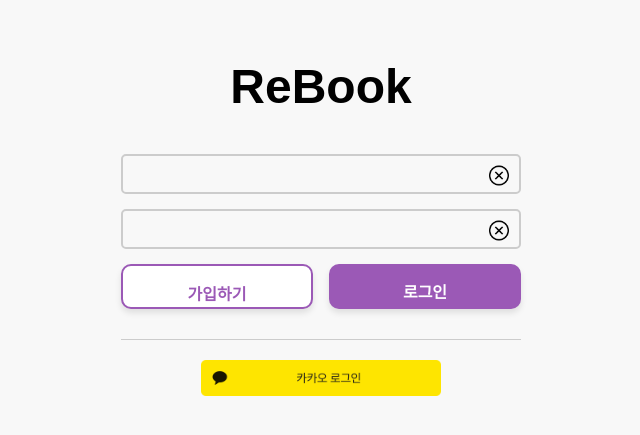
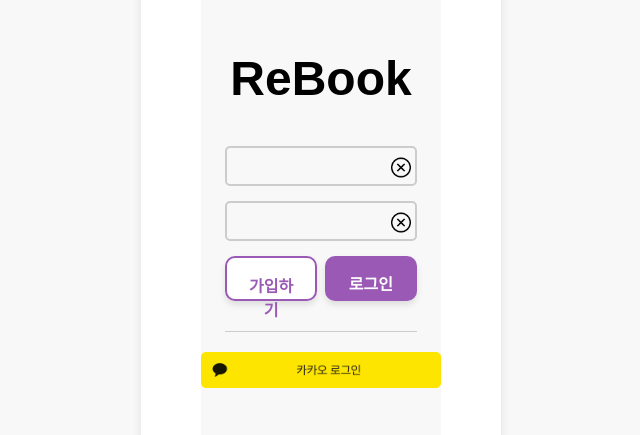
Before and after one commit to 5-ReBook/ReBook_FE, a React (Vite) app: page /signin in a window 1280 px wide. Shown: the part 197-632 px from the top of the page, without its empty margins (319-959 px from the left). Built offline with nearby package versions, Linux system fonts and the light colour scheme.

Commit message:
[feat] 공통 레이아웃 설정

```diff
--- /dev/null
+++ b/src/App.css
@@ -0,0 +1,26 @@
+/* 전체 배경 설정 */
+body, html {
+    margin: 0;
+    padding: 0;
+    width: 100%;
+    height: 100%;
+    display: flex;
+    justify-content: center;
+    align-items: center;
+    background-color: #f8f8f8; /* 배경 색상 설정 */
+}
+
+/* 고정된 크기의 컨테이너 */
+.container {
+    width: 360px; /* 원하는 너비로 설정 */
+    height: 740px; /* 원하는 높이로 설정 */
+    background-color: white; /* 컨테이너 배경 색상 */
+    box-shadow: 0 0 10px rgba(0, 0, 0, 0.1); /* 그림자 효과 */
+    border-radius: 10px; /* 모서리 둥글게 */
+    padding: 20px; /* 내부 여백 */
+    box-sizing: border-box; /* 패딩과 보더를 너비에 포함 */
+    display: flex;
+    flex-direction: column;
+    justify-content: center;
+    align-items: center;
+}
--- a/src/App.jsx
+++ b/src/App.jsx
@@ -1,42 +1,33 @@
-import { Routes, Route, Navigate } from "react-router-dom";
-import MainPage from "./pages/MainPage";
-import Signin from "./pages/Signin/Signin";
-import ProductRegistrationPage from "./pages/ProductRegistrationPage";
-import ProductDetailPage from "./pages/ProductDetailPage";
-import MyProductsPage from "./pages/ProductDetailPage";
-import SignupForm from "./pages/Signup/SignupForm";
-
+import { Routes, Route, Navigate } from 'react-router-dom';
+import MainPage from './pages/MainPage';
+import Signin from './pages/Signin/Signin';
+import ProductRegistrationPage from './pages/ProductRegistrationPage';
+import ProductDetailPage from './pages/ProductDetailPage';
+import MyProductsPage from './pages/ProductDetailPage';
+import SignupForm from './pages/Signup/SignupForm';
+import './App.css';
 
 function App() {
-  const isAuthenticated = localStorage.getItem("Authorization");
+  const isAuthenticated = localStorage.getItem('Authorization');
 
   return (
+    <div className="container">
       <Routes>
         <Route
           path="/signin"
-        element={!isAuthenticated ? <Signin /> : <Navigate to="/products"/>}
+          element={!isAuthenticated ? <Signin /> : <Navigate to="/products" />}
         />
         <Route
           path="/"
-        element={isAuthenticated ? <MainPage/> : <Navigate to="/signin"/>}
+          element={isAuthenticated ? <MainPage /> : <Navigate to="/signin" />}
         />
-      <Route
-        path="/signupform"
-        element={<SignupForm/>}
-      />
-      <Route
-        path="/products/new"
-        element={<ProductRegistrationPage />}
-      />
-      <Route
-        path="/products/detail"
-        element={<ProductDetailPage />}
-      />
-      <Route
-        path="/products/me"
-        element={<MyProductsPage />}
-      />
+
+        <Route path="/signupform" element={<SignupForm />} />
+        <Route path="/products/new" element={<ProductRegistrationPage />} />
+        <Route path="/products/detail" element={<ProductDetailPage />} />
+        <Route path="/products/me" element={<MyProductsPage />} />
       </Routes>
+    </div>
   );
 }
 
```
Lines whose indentation alone changed are shown as unchanged.
